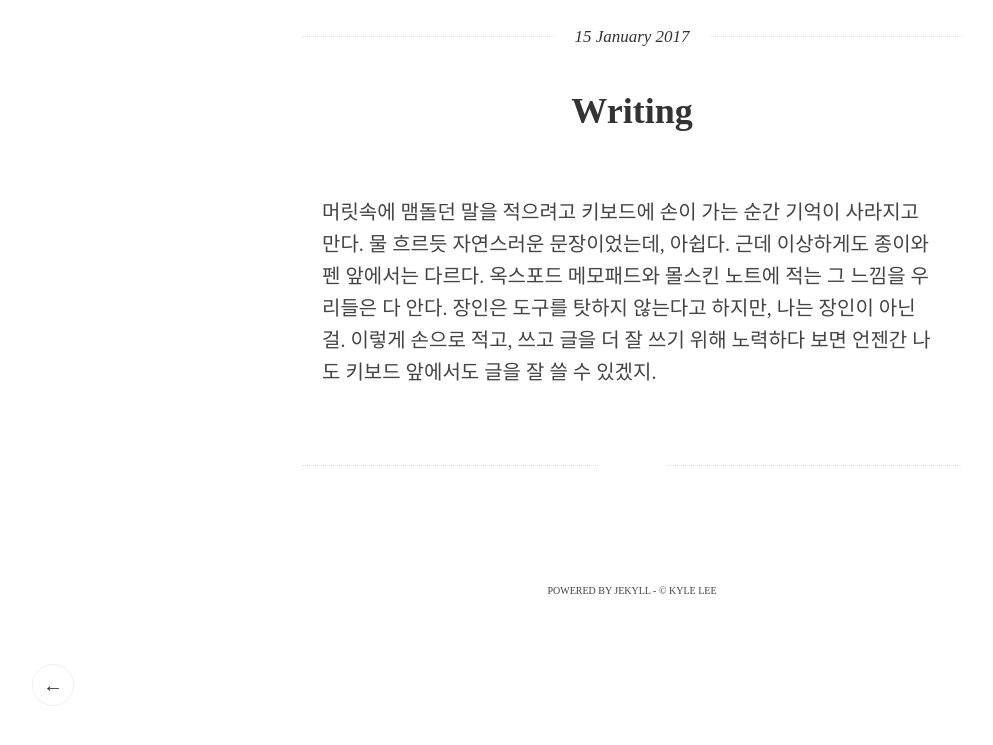
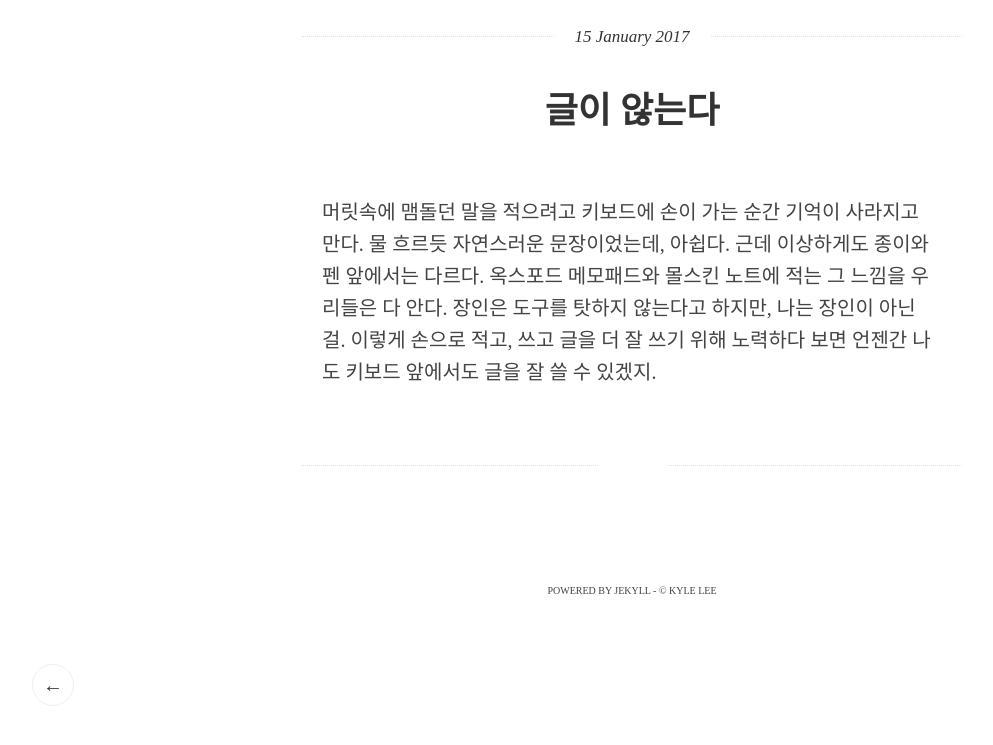
Before and after one commit to krevony/blog-code-2017, a Jekyll site: the page built from _posts/2017-1-15-writing.md, in a window 1280 px wide, cut to the strip 154-899 px from the top of the page. Shown: the whole strip, without its empty margins (8-1001 px from the left). Built offline with Jekyll 4.4.1, drawn with Linux system fonts in a browser that asks for light colours; our own code applies the rules of GitHub Pages for plain Markdown files.

Commit message:
Update 2017-1-15-writing.md

```diff
--- a/_posts/2017-1-15-writing.md
+++ b/_posts/2017-1-15-writing.md
@@ -1,3 +1,8 @@
+---
+layout : post
+title : '글이   않는다'
+---
+
 머릿속에 맴돌던 말을 적으려고 키보드에 손이 가는 순간 기억이 사라지고 만다.
 물 흐르듯 자연스러운 문장이었는데, 아쉽다.
 근데 이상하게도 종이와 펜 앞에서는 다르다.
```
